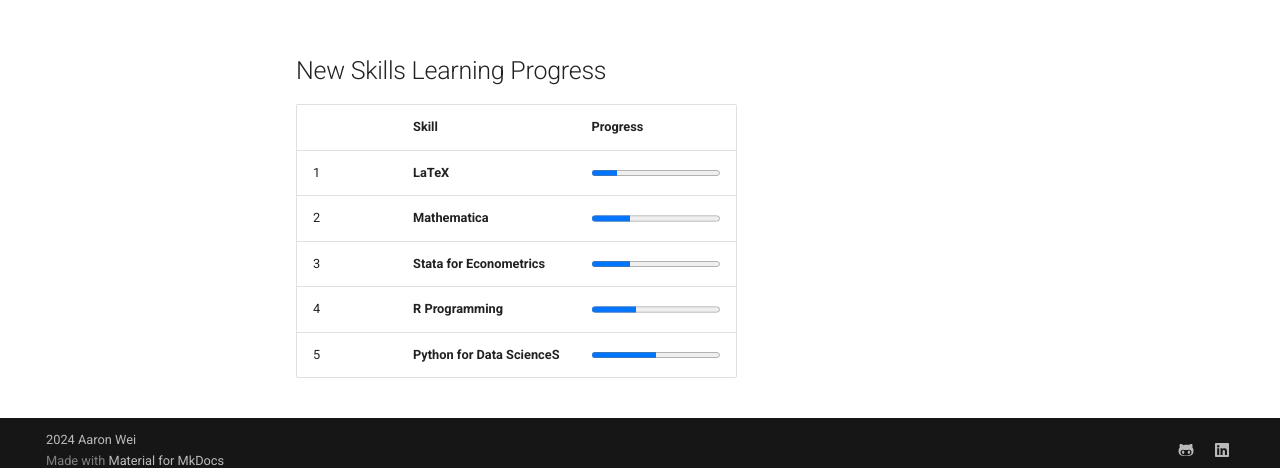
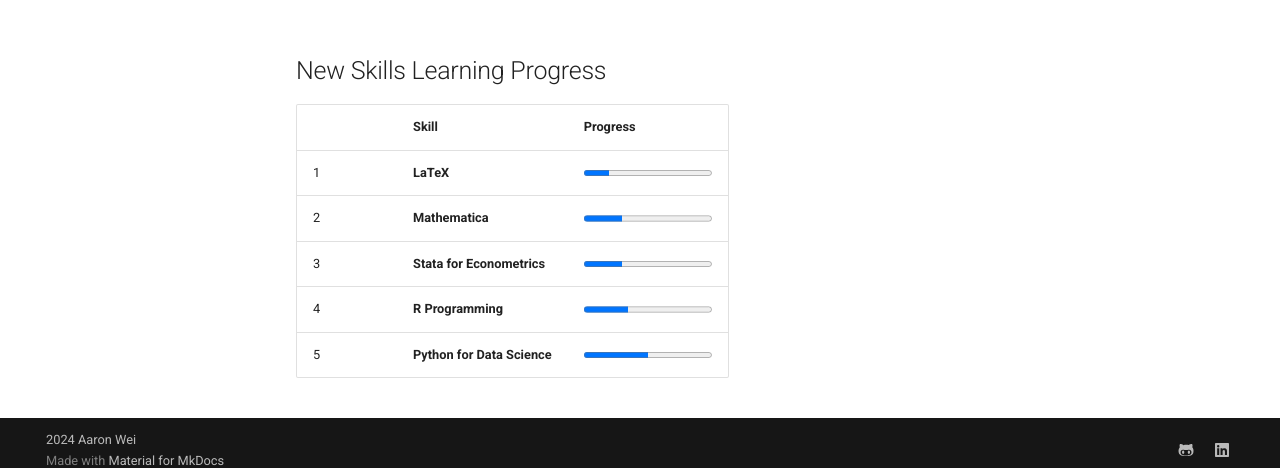
Before and after one commit to WBGZDTSL/WBGShare, an MkDocs documentation site: the page built from docs/Code/Reading.md, in a window 1280 px wide and 1083 px high. Shown: the part 600-1068 px from the top of the window. Built offline with MkDocs 1.6.1 and Material for MkDocs 9.7.7, drawn with Linux system fonts in a browser that asks for light colours.

Commit message:
Modification

```diff
--- a/docs/Code/Reading.md
+++ b/docs/Code/Reading.md
@@ -12,10 +12,10 @@
 
 
 ## New Skills Learning  Progress
-|   | Skill                        | Progress                               |
-|---|------------------------------|----------------------------------------|
-| 1 | **LaTeX**                    | <progress value=20 max=100></progress> |
-| 2 | **Mathematica**              | <progress value=30 max=100></progress> |
-| 3 | **Stata for Econometrics**   | <progress value=30 max=100></progress> |
-| 4 | **R Programming**            | <progress value=35 max=100></progress> |
-| 5 | **Python for Data ScienceS** | <progress value=50 max=100></progress> |
+|   | Skill                       | Progress                               |
+|---|-----------------------------|----------------------------------------|
+| 1 | **LaTeX**                   | <progress value=20 max=100></progress> |
+| 2 | **Mathematica**             | <progress value=30 max=100></progress> |
+| 3 | **Stata for Econometrics**  | <progress value=30 max=100></progress> |
+| 4 | **R Programming**           | <progress value=35 max=100></progress> |
+| 5 | **Python for Data Science** | <progress value=50 max=100></progress> |
```
